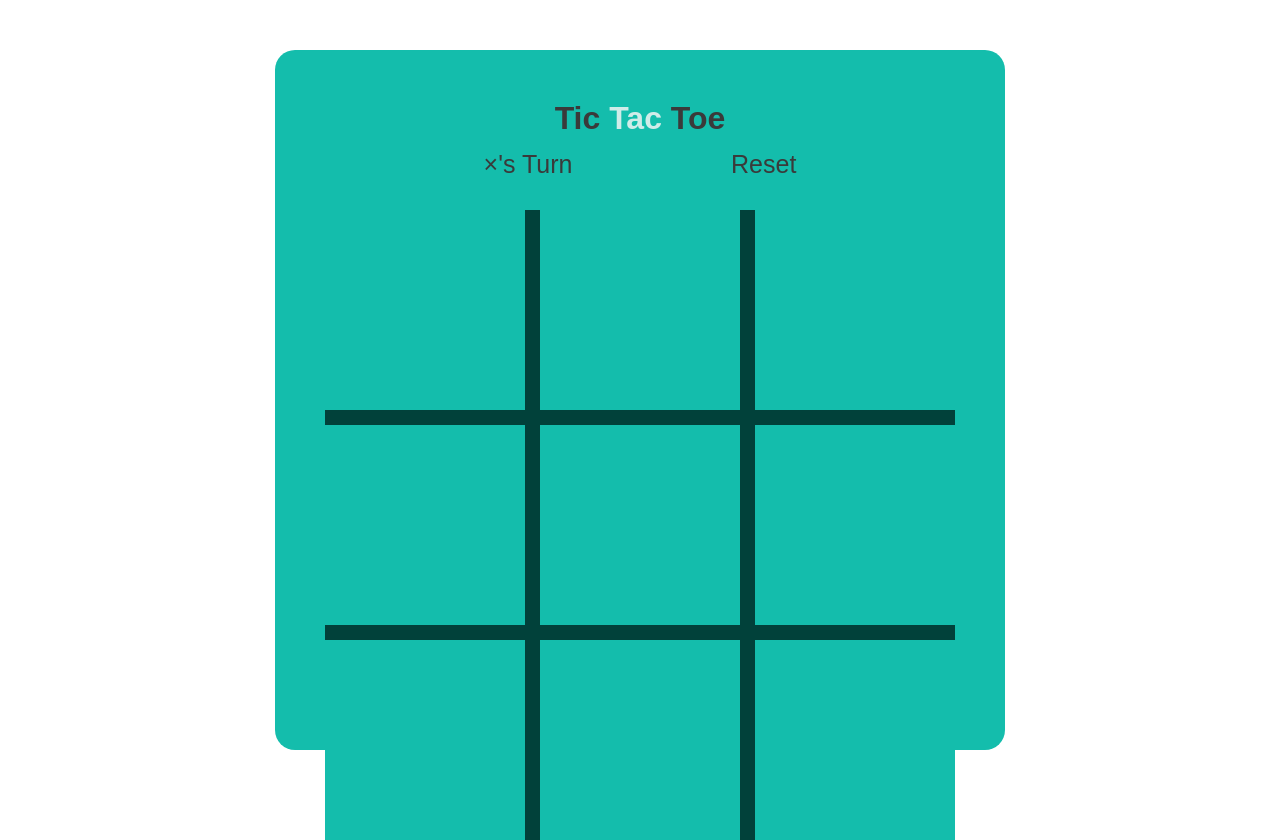
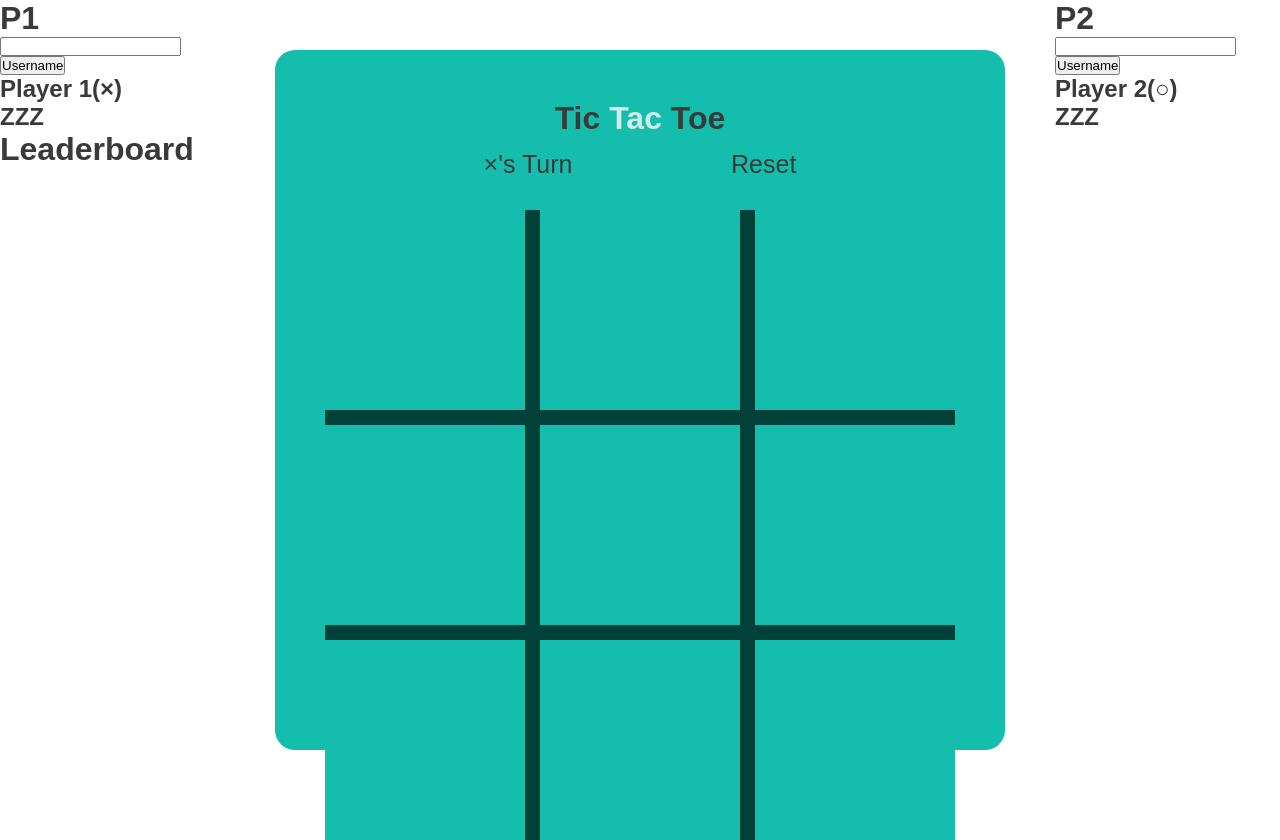
Before and after one commit to strawhatRick/tic-tac-toe-webapp, a plain HTML site: page index.html in a window 1280 px wide. Drawn offline with nearby package versions, Linux system fonts and the light colour scheme.

Commit message:
updated with axios.js file for backend

```diff
--- a/index.html
+++ b/index.html
@@ -3,9 +3,24 @@
     <meta charset="UTF-8">
     <meta name="viewport" content="width=device-width, initial-scale=1.0">
     <link rel="stylesheet" href="style.css">
+    <script src="https://unpkg.com/axios/dist/axios.min.js"></script>
     <title>Tic Tac Toe</title>
 </head>
 <body>
+    <div class="wrapper">
+        <div class="player1">
+            <h1>P1</h1>
+            <input type="text" class="input1">
+            <button type="button" class="button1">Username</button>
+            <h2><span class="username1">Player 1</span>(×)</h2>
+            <h2 class="scoreP1">ZZZ</h2>
+        </div>
+        <div class="scoreboard">
+            <h1>Leaderboard</h1>
+            <!-- <p class="player">Player Username</p> -->
+            <!-- <p class="score">Player Score</p> -->
+        </div>
+    </div>
     <div class="container">
         <h1 class="title">Tic <span>Tac</span> Toe</h1>
         <div class="status-action">
@@ -24,6 +39,13 @@
             <div class="game-cell bottom-right"></div>
         </div>
     </div>
+    <div class="player2">
+        <h1>P2</h1>
+        <input type="text" class="input2">
+        <button type="button" class="button2">Username</button>
+        <h2><span class="username2">Player 2</span>(○)</h2>
+        <h2 class="scoreP2">ZZZ</h2>
+    </div>
     <script src="script.js"></script>
 </body>
 </html>
```
